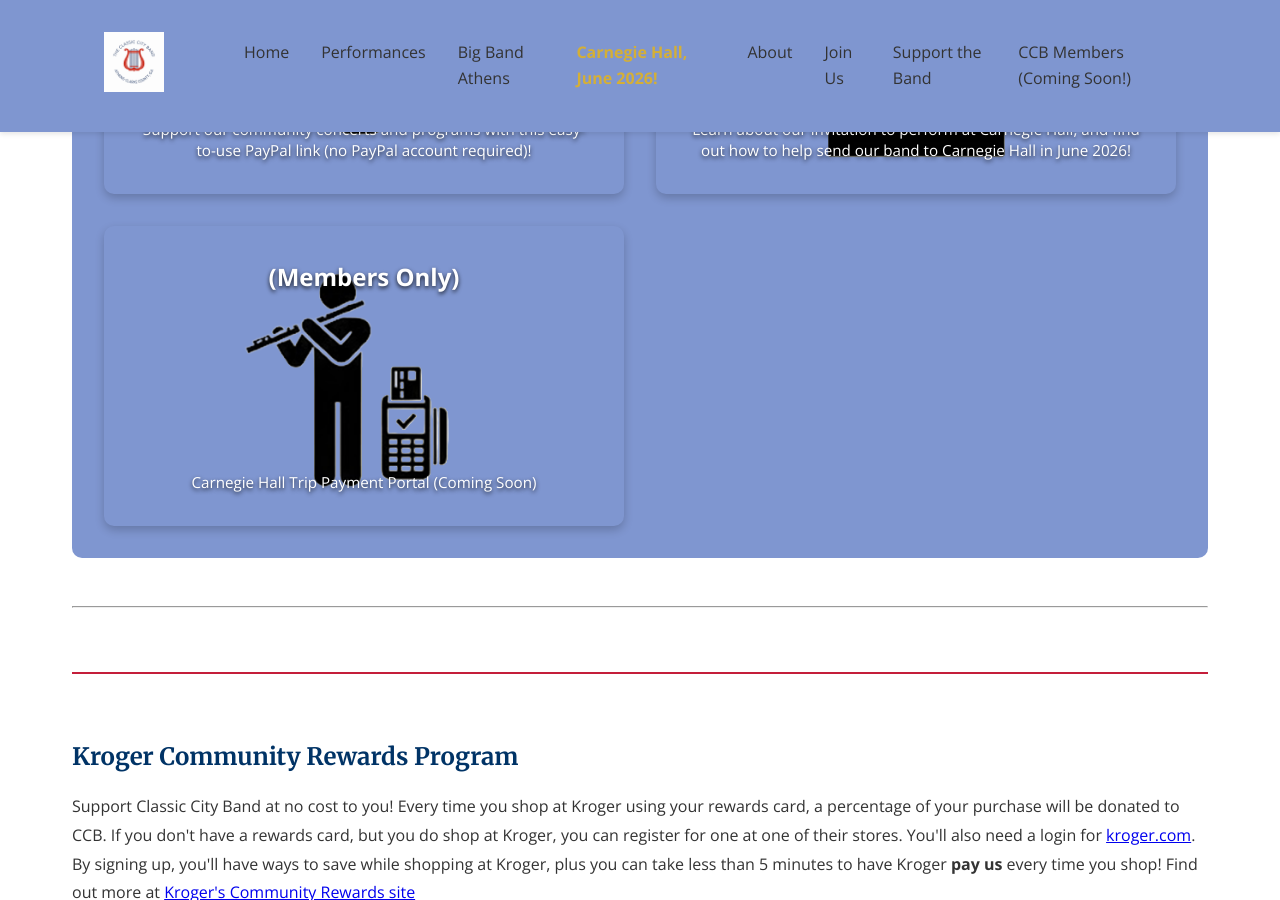
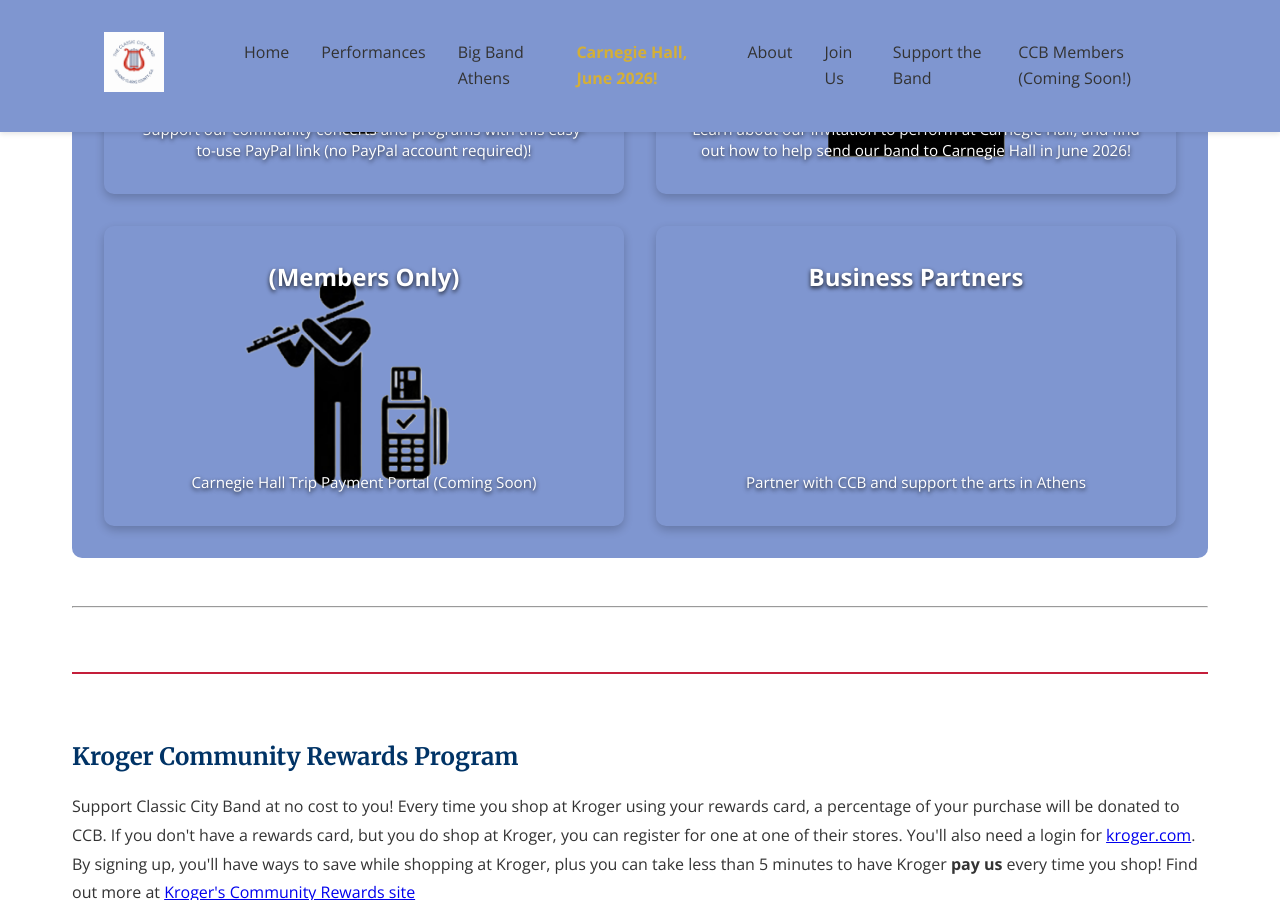
Before and after one commit to webmasterCCB/CCBwebsite, a Jekyll site: the page built from support.md, in a window 1280 px wide and 900 px high, scrolled down 551 px. Built offline with Jekyll 4.4.1, drawn with Linux system fonts in a browser that asks for light colours.

Commit message:
Update support.md

```diff
--- a/support.md
+++ b/support.md
@@ -25,6 +25,11 @@ permalink: /support/
     <span class="support-title">(Members Only)</span>
     <span class="support-caption">Carnegie Hall Trip Payment Portal (Coming Soon)</span>
   </a>
+
+  <a href="/bus-partners" class="support-card business">
+    <span class="support-title">Business Partners</span>
+    <span class="support-caption">Partner with CCB and support the arts in Athens</span>
+  </a>
 </div>
 
 ---
```
